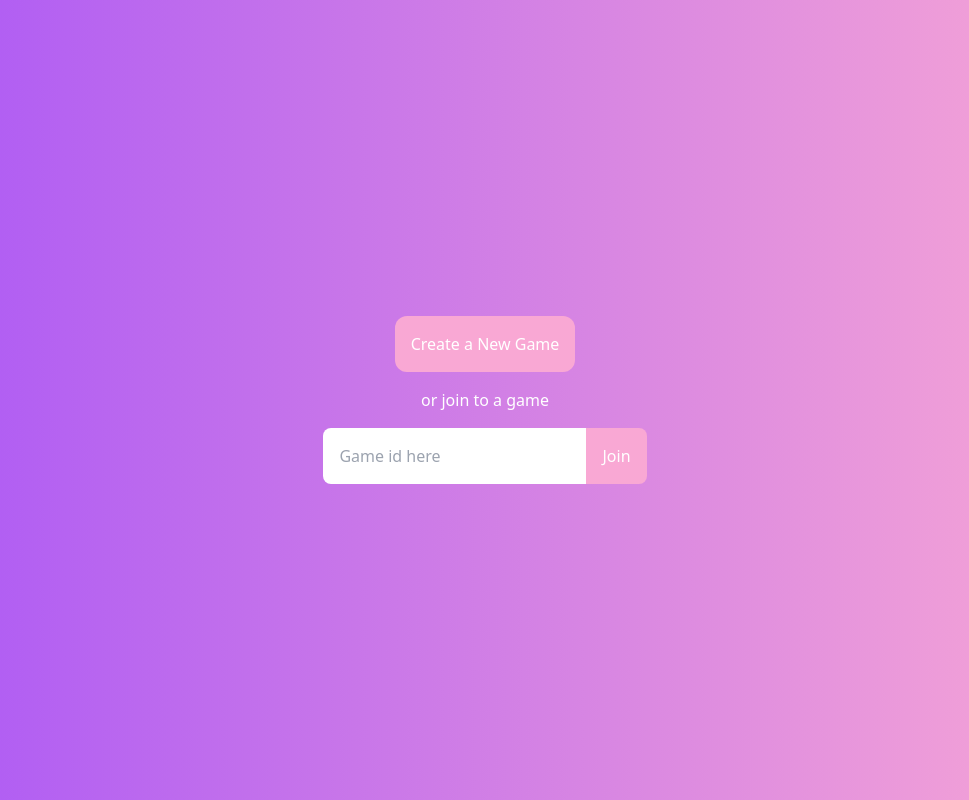
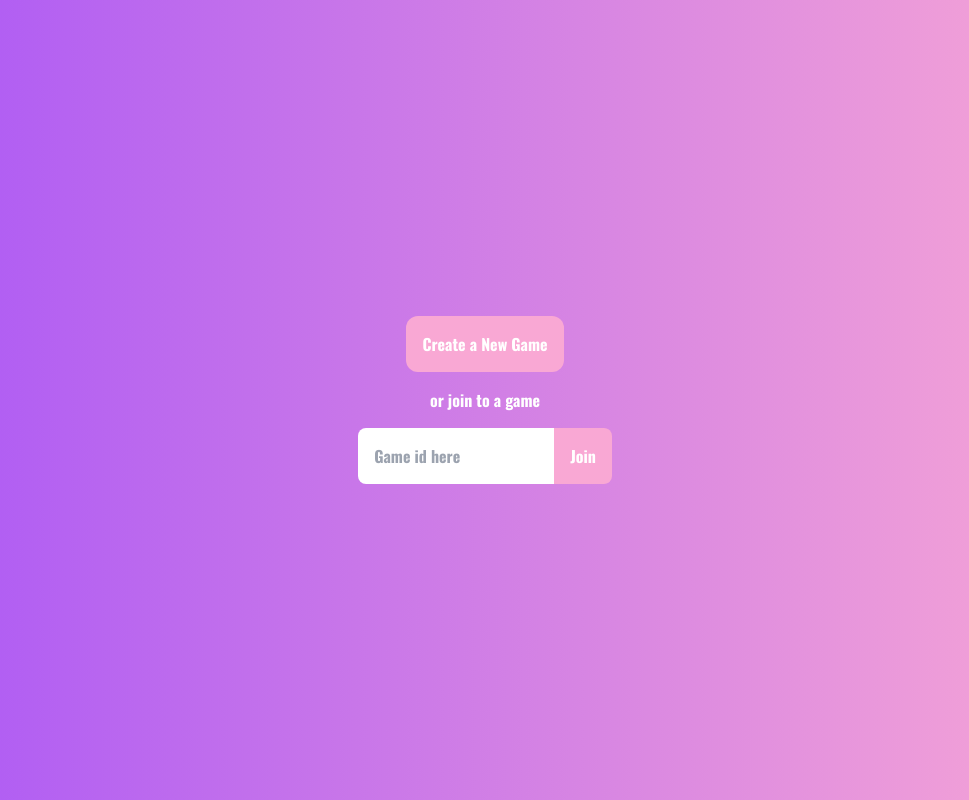
Before and after one commit to cooskun/gomoku, a Next.js app: page / in a window 1280 px wide. Shown: the whole page, without its empty margins (155-1124 px from the left). Built offline with nearby package versions, Linux system fonts and the light colour scheme; no server answers.

Commit message:
Make Oswald default font

```diff
--- a/src/public/globals.css
+++ b/src/public/globals.css
@@ -1,3 +1,5 @@
+@import url('https://fonts.googleapis.com/css2?family=Nunito:wght@200;800&family=Oswald:wght@700&display=swap');
+
 @tailwind base;
 @tailwind components;
 @tailwind utilities;
@@ -17,13 +19,7 @@
 }
 
 body {
-  color: rgb(var(--foreground-rgb));
-  background: linear-gradient(
-      to bottom,
-      transparent,
-      rgb(var(--background-end-rgb))
-    )
-    rgb(var(--background-start-rgb));
+  font-family: 'Oswald', sans-serif;
 }
 
 .App {
@@ -38,7 +34,3 @@
 .square:is(:focus, :hover, :active) {
   outline: none;
 }
-
-.square.is-winner-line {
-  color: red;
-}
```
